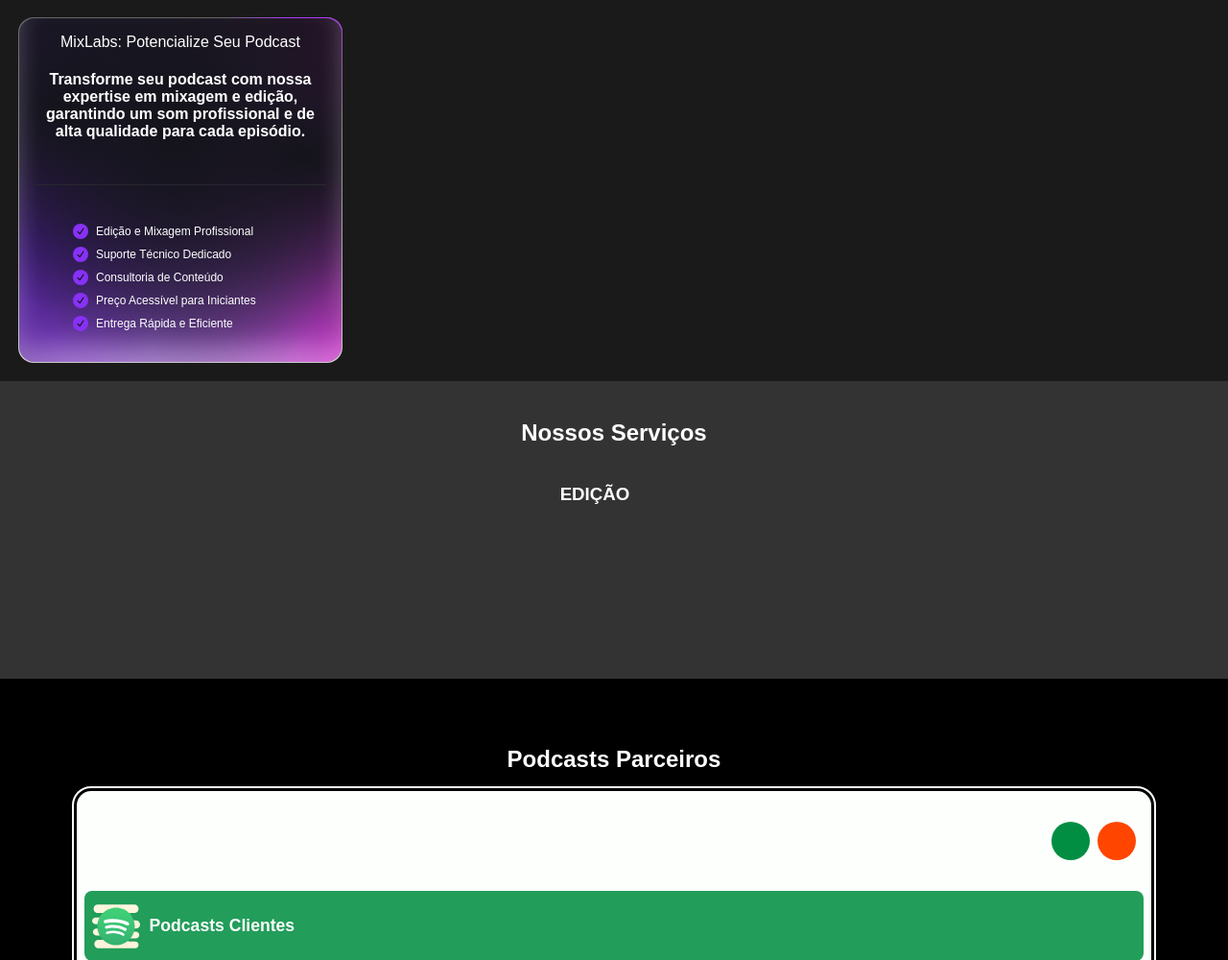
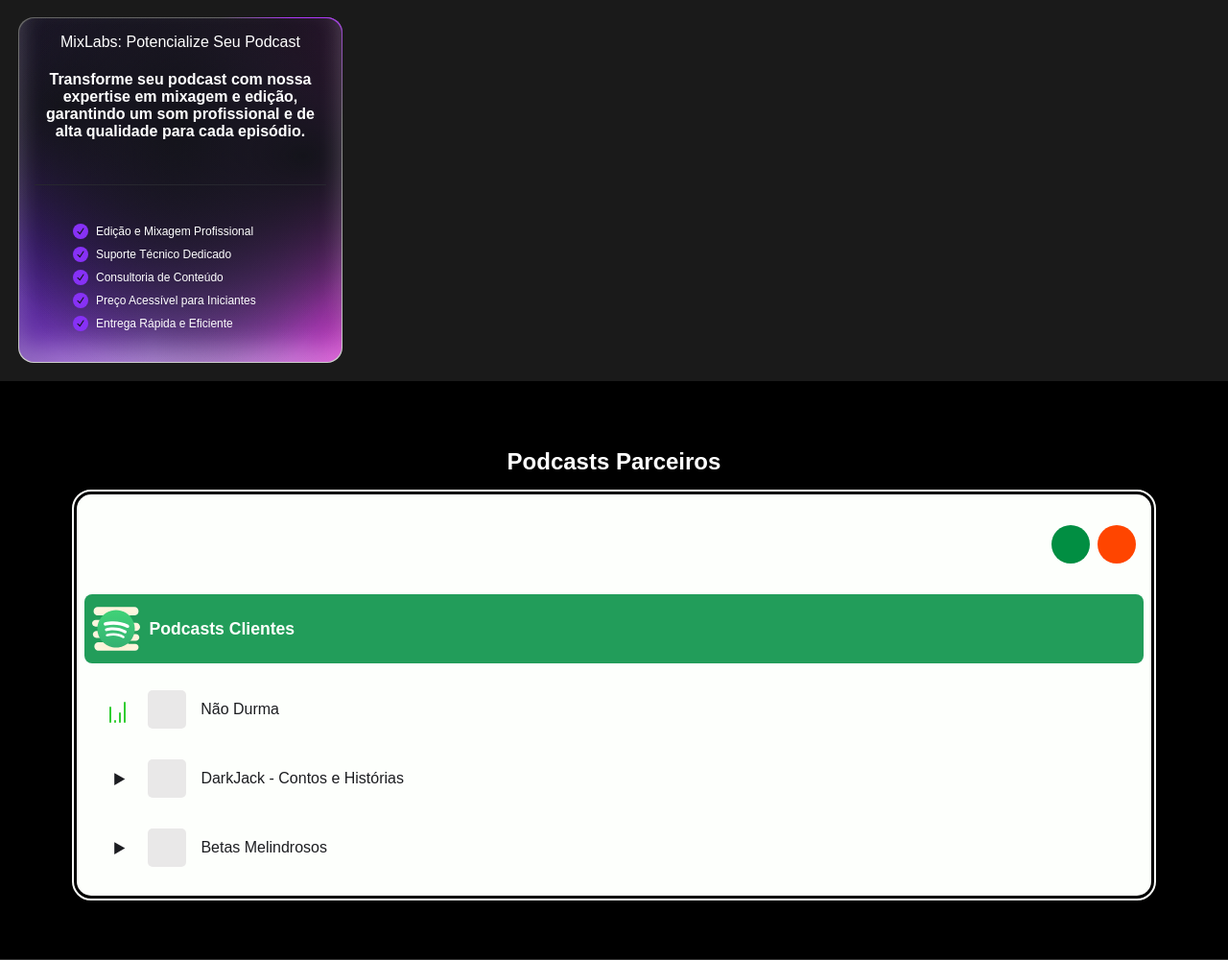
Before and after one commit to Luiz-maced/MixLabs, a Flask app: page / in a window 1280 px wide. Shown: the part 380-1380 px from the top of the page at 96% size. Run offline with Flask 3, Linux system fonts and the light colour scheme.

Commit message:
Update mixlabs.html

```diff
--- a/templates/mixlabs.html
+++ b/templates/mixlabs.html
@@ -10,12 +10,12 @@
 <body>
     <header>
         <nav>
-            <div class="logo">
-                <img src="{{ url_for('static', filename='logo2.png') }}" alt="MixLabs Logo">
-            </div>
+
+           <div class="logo">
+    <img src="{{ url_for('static', filename='logo2.png') }}" alt="MixLabs Logo">
+</div>
             <ul class="nav-links">
                 <li><a href="#sobre">Sobre</a></li>
-                <li><a href="#servicos">Serviços</a></li>
                 <li><a href="#podcasts-parceiros">Portfólio</a></li>
                 <li><a href="#Parcerias">Contato</a></li>
             </ul>
@@ -28,6 +28,7 @@
         </div>
     </section>
 
+  <div class="container">
     <section id="sobre">
         <div class="card">
             <div class="card__border"></div>
@@ -129,28 +130,8 @@
             </ul>
           </div>
 
-          </div>
     </section>
-
-    <section id="servicos">
-        <h2>Nossos Serviços</h2>
-        <div class="service-cards">
-            <div class="card1">
-                <h3>EDIÇÃO</h3>
-                <br><br><br><br><br><br><br>
-
-                <p></p>
-            </div>
-            <div class="card2">
-                <h3></h3>
-                <p></p>
-            </div>
-            <div class="card3">
-                <h3></h3>
-                <p></p>
-            </div>
-        </div>
-    </section>
+</div>
 
     <section id="podcasts-parceiros">
         <h2>Podcasts Parceiros</h2>
```
